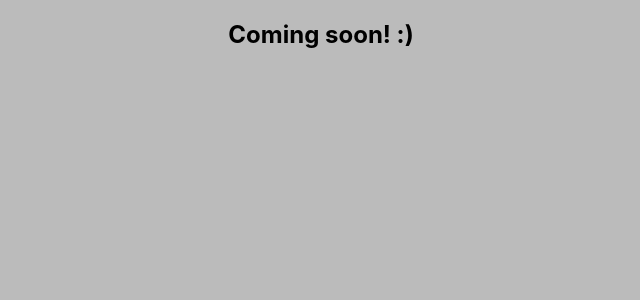
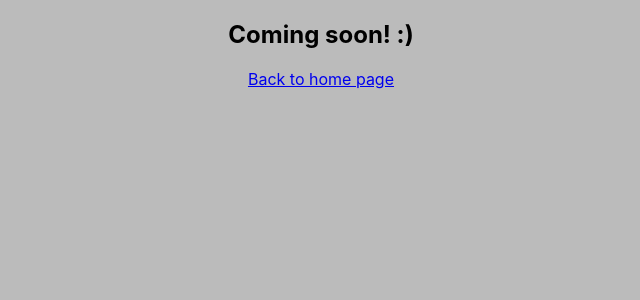
Before and after one commit to elenasacristan/kodflix, a React (Create React App) app: page /1 in a window 1280 px wide. Shown: the top 300 px of the page, without its empty margins (319-959 px from the left). Built offline with nearby package versions, Linux system fonts and the light colour scheme.

Commit message:
Add link to return to the main page

```diff
--- a/src/components/Details/Details.js
+++ b/src/components/Details/Details.js
@@ -1,4 +1,5 @@
 import React from "react";
+import { Link } from "react-router-dom";
 
 export default class Details extends React.Component {
   constructor() {
@@ -16,6 +17,7 @@
     return (
       <div>
         <h2>{this.state.message}</h2>
+        <Link to="/">Back to home page</Link>
       </div>
     );
   }
```
